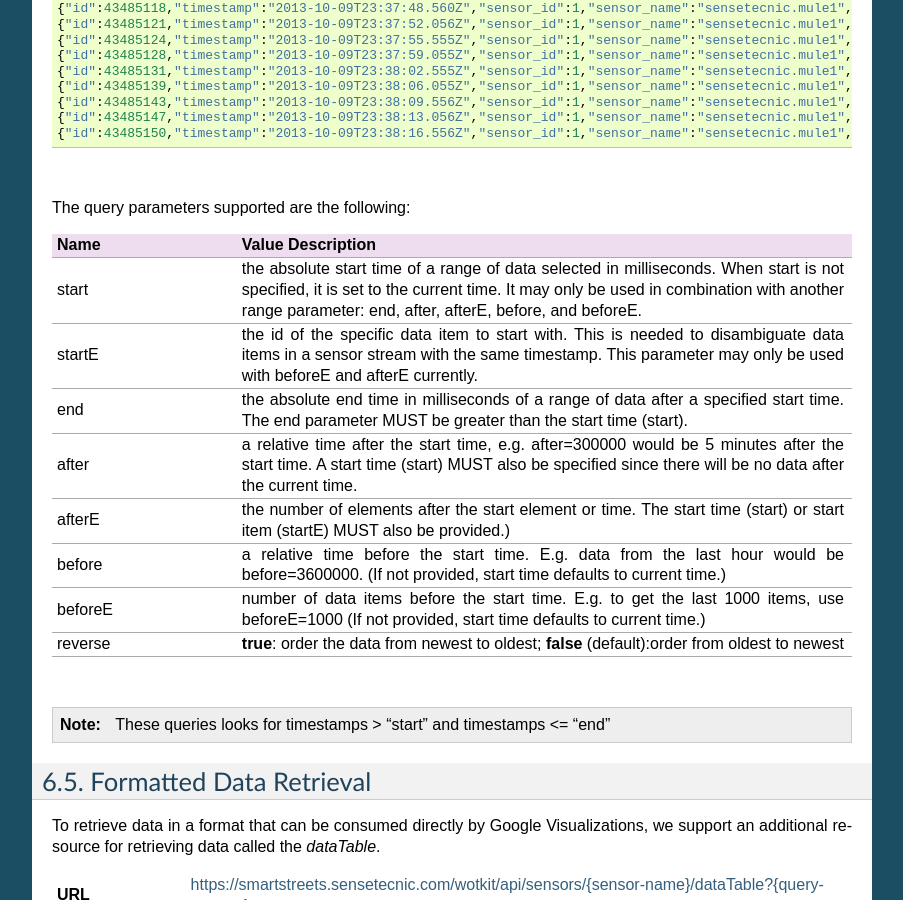
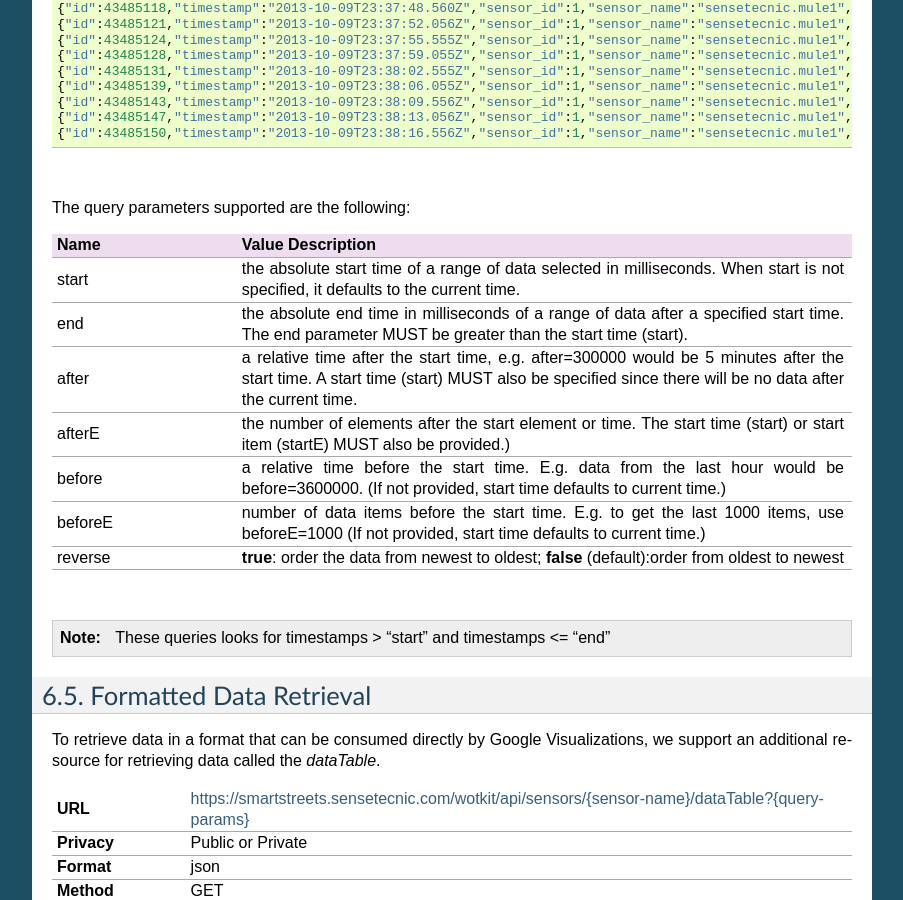
Before and after one commit to SenseTecnic/wotkit-docs, a Sphinx documentation site: the page built from source/api_sensor_data.rst, in a window 1280 px wide and 900 px high, scrolled down 2710 px. Shown: the whole window, without its empty margins (198-1101 px from the left). Built offline with Sphinx 7.4.7, drawn with Linux system fonts in a browser that asks for light colours; formulas are drawn with MathJax 3; pages that are not in the unit, such as notebooks, are missing from menus.

Commit message:
removed startE field from documentation

```diff
--- a/source/api_sensor_data.rst
+++ b/source/api_sensor_data.rst
@@ -219,9 +219,7 @@ The query parameters supported are the following:
 	* - Name
 	  - Value Description
 	* - start
-	  - the absolute start time of a range of data selected in milliseconds.  When start is not specified, it is set to the current time.  It may only be used in combination with another range parameter: end, after, afterE, before, and beforeE.
-	* - startE
-	  - the id of the specific data item to start with.  This is needed to disambiguate data items in a sensor stream with the same timestamp.  This parameter may only be used with beforeE and afterE currently.
+	  - the absolute start time of a range of data selected in milliseconds.  When start is not specified, it defaults to the current time.
 	* - end
 	  - the absolute end time in milliseconds of a range of data after a specified start time.  The end parameter MUST be greater than the start time (start).
 	* - after
```
